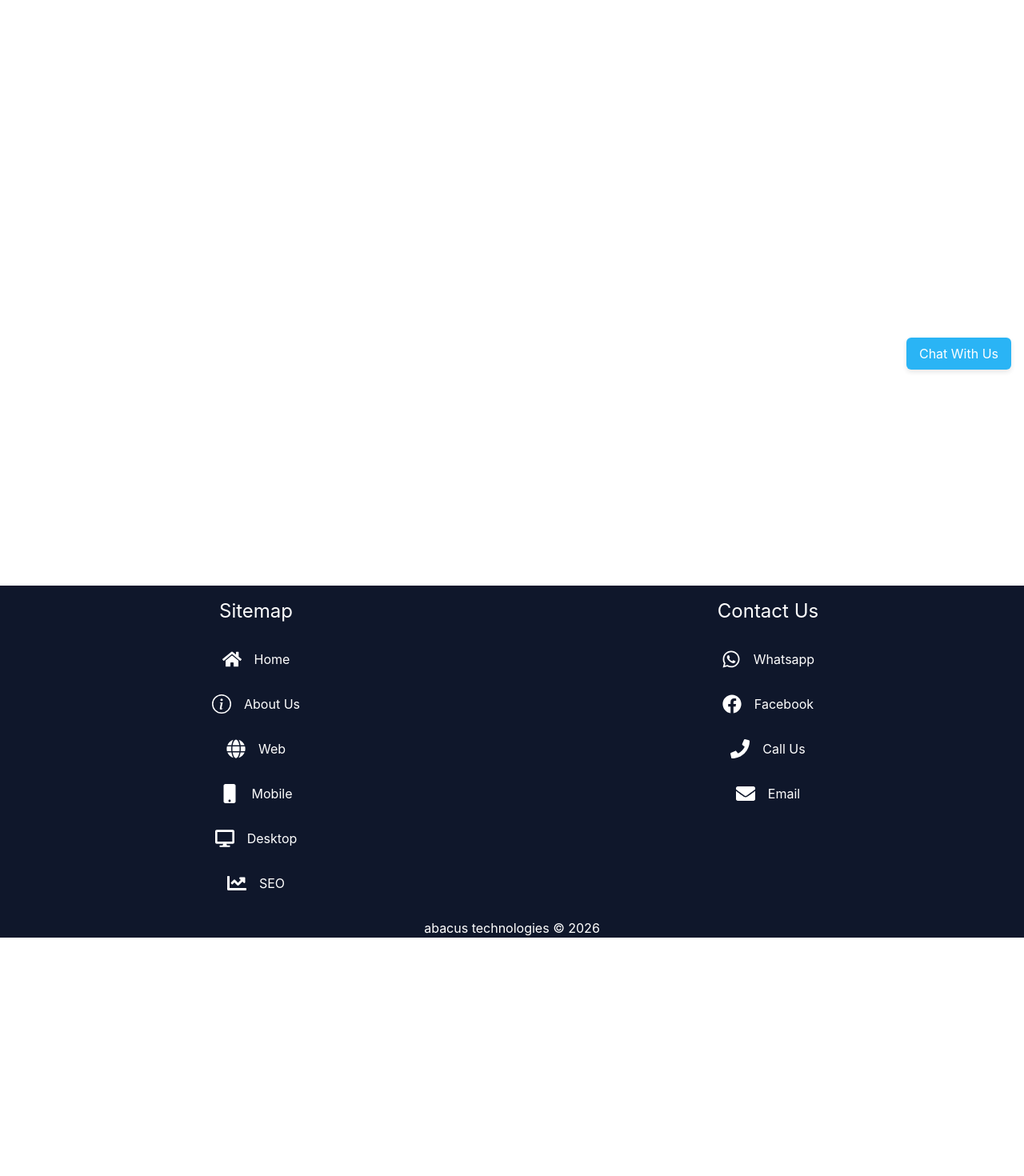
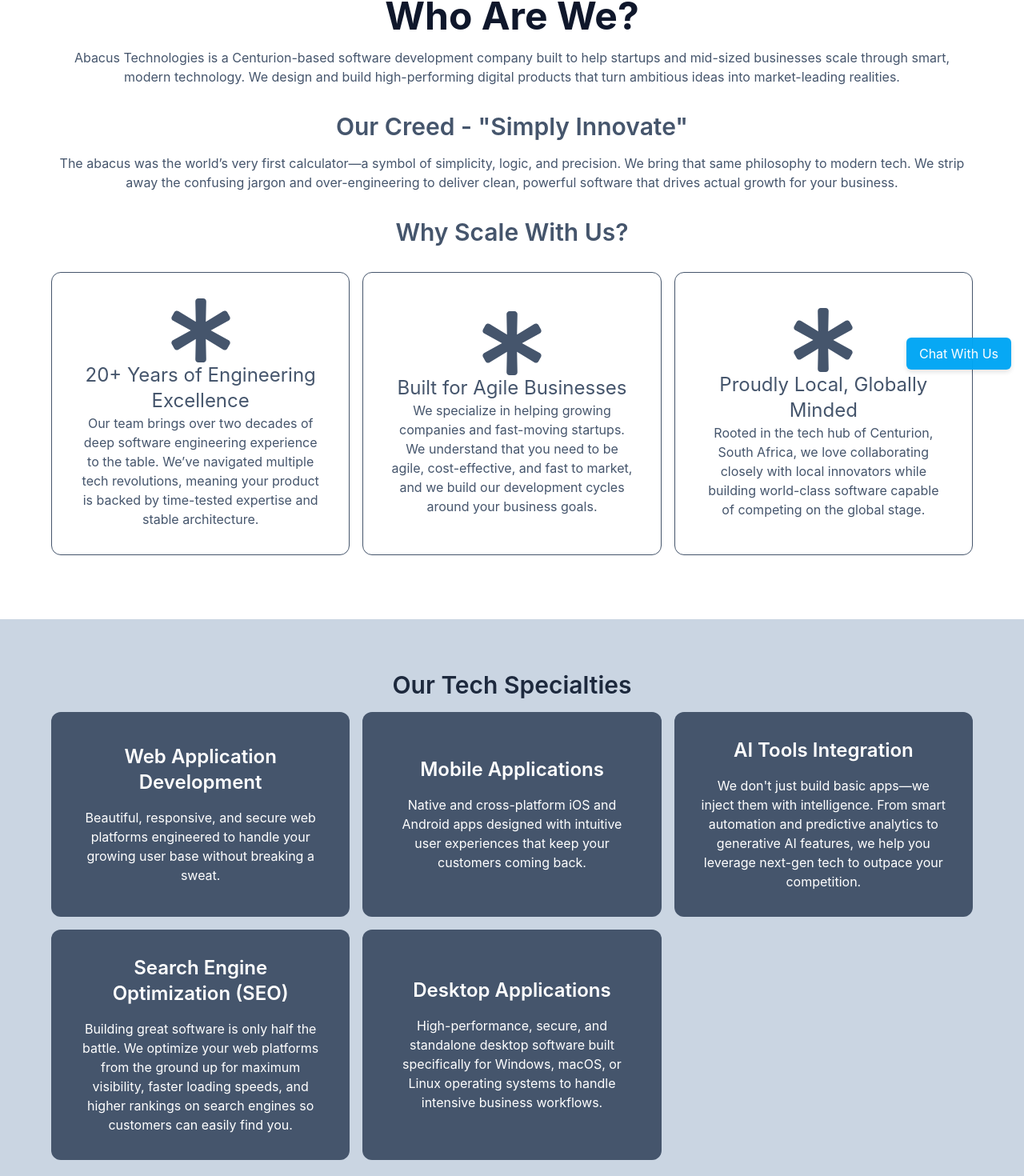
Before and after one commit to Burlington1308/abacus_technologies, a React (Vite) app: page /about in a window 1280 px wide. Shown: the part 178-1648 px from the top of the page at 80% size. Before the commit the page ends 1350 px from the top, so only its background shows below. Built offline with nearby package versions, Linux system fonts and the light colour scheme.

Commit message:
about page

```diff
--- a/src/components/About.jsx
+++ b/src/components/About.jsx
@@ -1,9 +1,108 @@
+import { FaAsterisk } from "react-icons/fa"
 
 
 const About = () => {
   return (
-    <div className="w-full h-dvh">
-        Hello
+    <div className="w-full min-h-dvh">
+        <div className="w-full text-slate-600 text-center p-16">
+          <h1 className="text-center text-slate-900 text-5xl font-bold">Who Are We?</h1>
+          <p className="py-4">
+            Abacus Technologies is a Centurion-based software development company
+            built to help startups and mid-sized businesses scale through smart, modern
+            technology. We design and build high-performing digital products that turn ambitious
+            ideas into market-leading realities.
+          </p>
+
+          <h2 className="text-3xl font-semibold pt-4">Our Creed - "Simply Innovate"</h2>
+          <p className="py-4">
+            The abacus was the world’s very first calculator—a symbol of simplicity, logic, and precision.
+            We bring that same philosophy to modern tech. We strip away the confusing jargon and over-engineering
+            to deliver clean, powerful software that drives actual growth for your business.
+          </p>
+
+          <h2 className="text-3xl font-semibold py-4">Why Scale With Us?</h2>
+          <div className='w-full text-slate-600 grid grid-cols-1 md:grid-cols-3 gap-4 py-4'>
+            <div className="w-full md:basis-[calc(33.333%-1rem)] border border-slate-600 border-1 rounded-xl flex flex-col items-center justify-center p-8">
+              <FaAsterisk size={80}/>
+              <h3 className='text-2xl text-semibold'>20+ Years of Engineering Excellence</h3>
+              <p>
+                Our team brings over two decades of deep software engineering experience to the table. We’ve
+                navigated multiple tech revolutions, meaning your product is backed by time-tested expertise
+                and stable architecture.
+              </p>
+            </div>
+
+            <div className="w-full md:basis-[calc(33.333%-1rem)] border border-slate-600 border-1 rounded-xl flex flex-col items-center justify-center p-8">
+              <FaAsterisk size={80}/>
+              <h3 className='text-2xl text-semibold'>Built for Agile Businesses</h3>
+              <p>
+                We specialize in helping growing companies and fast-moving startups. We understand that you
+                need to be agile, cost-effective, and fast to market, and we build our development cycles around your business goals.
+              </p>
+            </div>
+
+            <div className="w-full md:basis-[calc(33.333%-1rem)] border border-slate-600 border-1 rounded-xl flex flex-col items-center justify-center p-8">
+              <FaAsterisk size={80}/>
+              <h3 className='text-2xl text-semibold'>Proudly Local, Globally Minded</h3>
+              <p>
+                Rooted in the tech hub of Centurion, South Africa, we love collaborating closely with local innovators while building world-class
+                software capable of competing on the global stage.
+              </p>
+            </div>
+          </div>
+        </div>
+
+        <div className="w-full bg-slate-300 text-center p-16 text-slate-800">
+          <h2 className="text-3xl font-semibold">Our Tech Specialties</h2>
+
+          <div className='w-full text-slate-600 grid grid-cols-1 md:grid-cols-3 gap-4 py-4'>
+            <div className="w-full md:basis-[calc(33.333%-1rem)] bg-slate-600 rounded-xl flex flex-col items-center justify-center p-8 text-white text-center">
+              <h3 className="text-2xl font-semibold pb-4">Web Application Development</h3>
+              <p>
+                Beautiful, responsive, and secure web platforms engineered to handle your growing user base without breaking a sweat.
+              </p>
+            </div>
+
+            <div className="w-full md:basis-[calc(33.333%-1rem)] bg-slate-600 rounded-xl flex flex-col items-center justify-center p-8 text-white text-center">
+              <h3 className="text-2xl font-semibold pb-4">Mobile Applications</h3>
+              <p>
+                Native and cross-platform iOS and Android apps designed with intuitive user experiences that keep your customers coming back.
+              </p>
+            </div>
+
+            <div className="w-full md:basis-[calc(33.333%-1rem)]  bg-slate-600 rounded-xl flex flex-col items-center justify-center p-8 text-white text-center">
+              <h3 className="text-2xl font-semibold pb-4">AI Tools Integration</h3>
+              <p>
+                We don't just build basic apps—we inject them with intelligence. From smart automation and predictive analytics to generative AI
+                features, we help you leverage next-gen tech to outpace your competition.
+              </p>
+            </div>
+
+            <div className="w-full md:basis-[calc(33.333%-1rem)]  bg-slate-600 rounded-xl flex flex-col items-center justify-center p-8 text-white text-center">
+              <h3 className="text-2xl font-semibold pb-4">Search Engine Optimization (SEO)</h3>
+              <p>
+                Building great software is only half the battle. We optimize your web platforms from the ground up for maximum visibility, faster loading speeds, and
+                higher rankings on search engines so customers can easily find you.
+              </p>
+            </div>
+
+            <div className="w-full md:basis-[calc(33.333%-1rem)]  bg-slate-600 rounded-xl flex flex-col items-center justify-center p-8 text-white text-center">
+              <h3 className="text-2xl font-semibold pb-4">Desktop Applications</h3>
+              <p>
+                High-performance, secure, and standalone desktop software built specifically for Windows, macOS, or Linux operating systems to handle intensive business workflows.
+              </p>
+            </div>
+          </div>
+
+          <h2 className="text-3xl font-semibold pt-8">Your Growth Partner</h2>
+          <p className="py-4">
+            We don’t just view ourselves as a vendor; we operate as an extension of your team. Whether you are a startup launching your very first MVP or a mid-sized
+            business looking to modernize your systems, we provide the seasoned engineering power you need to succeed.
+          </p>
+          <p>
+            Let’s build something incredible together.
+          </p>
+        </div>
     </div>
   )
 }
```
